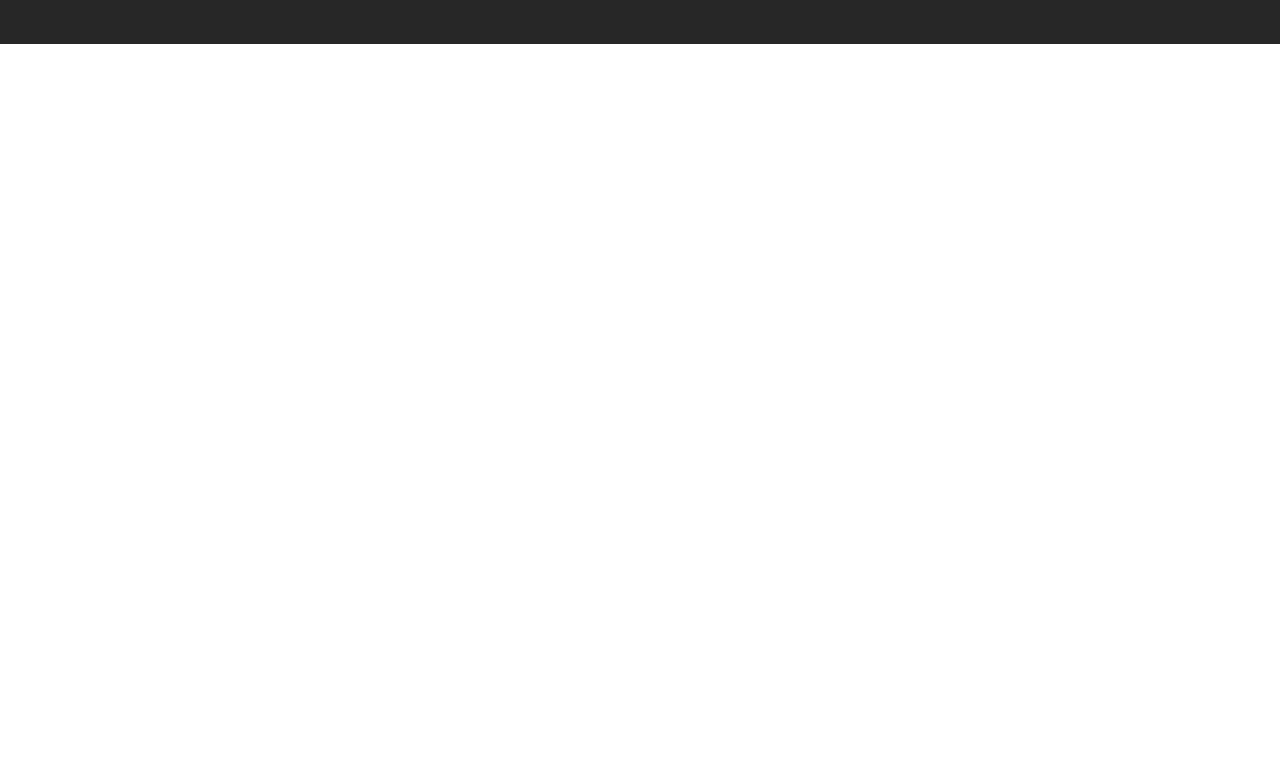
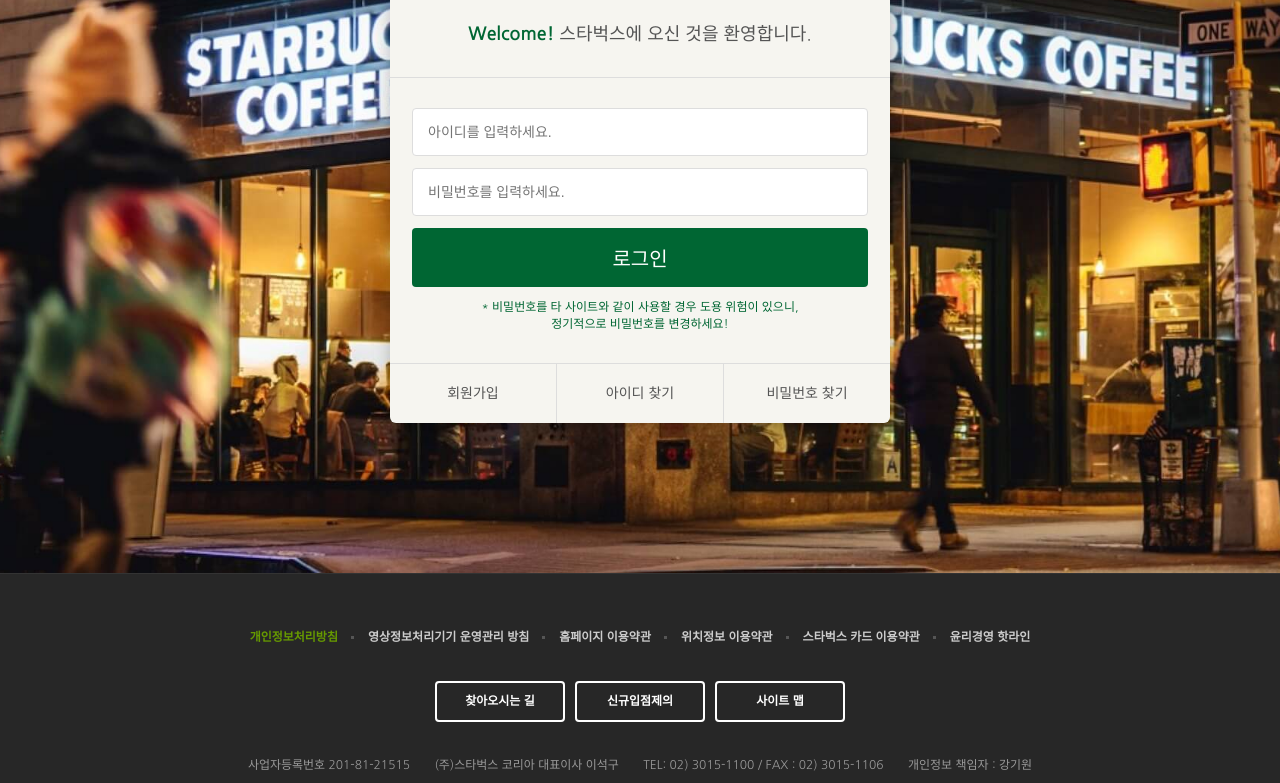
Before and after one commit to Bigstargithub/starbuck-example, a plain HTML site: page signin/index.html in a window 1280 px wide. Shown: the part 290-1073 px from the top of the page. Before the commit the page ends 800 px from the top, so only its background shows below. Drawn offline with nearby package versions, Linux system fonts and the light colour scheme.

Commit message:
로그인 페이지 완성

```diff
--- /dev/null
+++ b/css/signin.css
@@ -0,0 +1,90 @@
+.signin{
+    margin-top:120px;
+    padding: 100px 0 150px;
+    background-image: url('../images/signin_bg.jpg');
+    background-repeat: no-repeat;
+    background-position: center;
+    background-attachment: fixed;
+    background-size: cover;
+}
+
+.signin h1{
+    color:#fff;
+    font-size:30px;
+    font-weight: 700;
+    text-align: center;
+    margin-bottom:20px;
+}
+.signin .signin__card {
+    width:500px;
+    margin:0 auto;
+    border-radius: 6px;
+    background-color: #f6f5f0;
+    box-shadow: 2px 2px 20px rgba(0,0,0, .3);
+    color:#555;
+}
+
+.signin__card h2{
+    padding:30px;
+    font-size:18px;
+    text-align: center;
+    border-bottom:1px solid #ddd;
+}
+.signin__card h2 strong
+{
+    color:#006633;
+    font-weight: 700;
+}
+
+.signin__card form{
+    padding:30px 22px;
+}
+
+.signin__card form input {
+    width:100%;
+    margin-bottom:12px;
+    padding:15px;
+    border:1px solid #ddd;
+    border-radius: 4px;
+    outline: none;
+    box-sizing: border-box;
+    font-size: 14px;
+}
+
+.signin__card form [type="submit"]
+{
+    background-color:#006633;
+    border:none;
+    color:#fff;
+    font-size:20px;
+    cursor: pointer;
+}
+
+.signin__card form p {
+    font-size:12px;
+    color:#006633;
+    text-align: center;
+}
+.signin__card .actions
+{
+    display:flex;
+    border-top:1px solid #ddd;
+}
+.signin__card .actions a
+{
+    flex-grow:1;
+    flex-basis: 0;
+    text-align:center;
+    padding:20px;
+    color:#555;
+    font-size: 14px;
+    border-right:1px solid #ddd;
+}
+.signin__card .actions a:last-child
+{
+    border-right:none;
+}
+.signin__card .actions a:hover
+{
+    text-decoration: underline;
+}
--- a/signin/index.html
+++ b/signin/index.html
@@ -30,6 +30,7 @@
 
   <!-- local css 적용 -->
   <link rel="stylesheet" href="../css/common.css" />
+  <link rel="stylesheet" href="../css/signin.css" />
 </head>
 <body>
 
@@ -362,7 +363,26 @@
       </div>
     </header>
     <section class="signin">
-
+      <h1>로그인</h1>
+       <div class="signin__card">
+         <h2>
+           <strong>Welcome!</strong> 스타벅스에 오신 것을 환영합니다.
+         </h2>
+         <form>
+          <input type="text" placeholder="아이디를 입력하세요. " />
+          <input type="password" placeholder="비밀번호를 입력하세요. " />
+          <input type="submit" value="로그인" />
+          <p>
+            * 비밀번호를 타 사이트와 같이 사용할 경우 도용 위험이 있으니,<br />
+            정기적으로 비밀번호를 변경하세요!
+          </p>
+         </form>
+         <div class="actions">
+           <a href="javascript:void(0)">회원가입</a>
+           <a href="javascript:void(0)">아이디 찾기</a>
+           <a href="javascript:void(0)">비밀번호 찾기</a>
+         </div>
+       </div>
     </section>
     <!-- footer -->
     <footer>
```
